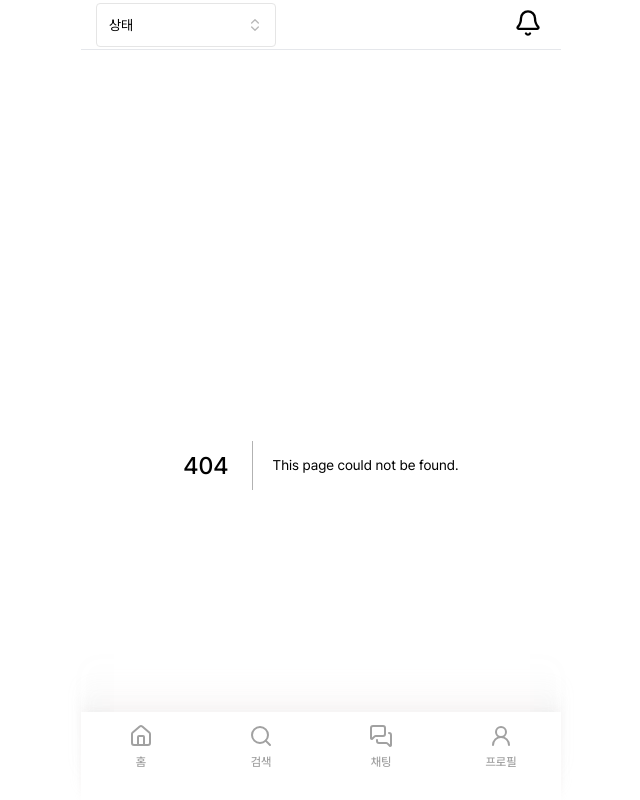
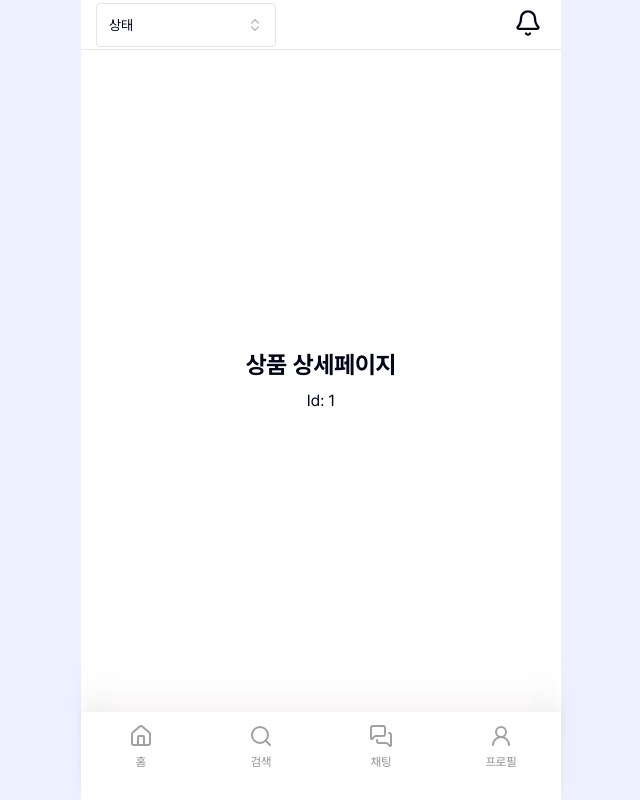
Before and after one commit to Kernel360/KFE3-e2e-WONDERFUL, a Next.js app in the folder apps/web/: page /product/1 in a window 1280 px wide. Before the commit this address had no page. Shown: the whole page, without its empty margins (319-959 px from the left). Built offline with nearby package versions, Linux system fonts and the light colour scheme.

Commit message:
feat: product/[id] Page 생성

```diff
--- /dev/null
+++ b/apps/web/app/product/[id]/page.tsx
@@ -0,0 +1,7 @@
+import ProductDetailPage from '@/pages/ProductDetailPage';
+
+const Page = () => {
+  return <ProductDetailPage />;
+};
+
+export default Page;
--- /dev/null
+++ b/apps/web/src/pages/ProductDetailPage.tsx
@@ -0,0 +1,19 @@
+'use client';
+
+import React from 'react';
+
+import { useParams } from 'next/navigation';
+
+const ProductDetailPage = () => {
+  const param = useParams();
+  const { id } = param!;
+
+  return (
+    <div className="flex h-full w-full flex-col items-center justify-center gap-2">
+      <h1 className="text-2xl font-bold">상품 상세페이지</h1>
+      <p className="text-md">Id: {id}</p>
+    </div>
+  );
+};
+
+export default ProductDetailPage;
```
